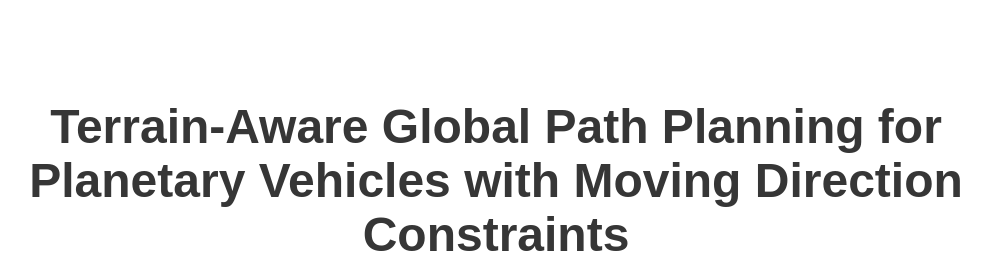
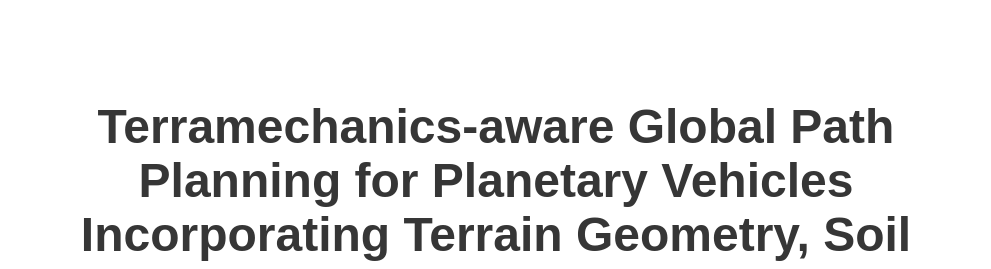
Before and after one commit to fengwh123/Terramechanics-aware-Global-Path-Planning, a plain HTML site: page index.html in a window 1280 px wide. Shown: the top 269 px of the page, without its empty margins (144-1135 px from the left). Drawn offline with nearby package versions, Linux system fonts and the light colour scheme; some icons are missing; a web font is replaced by a local one.

Commit message:
modify title

```diff
--- a/index.html
+++ b/index.html
@@ -59,7 +59,7 @@
       <div class="container is-max-desktop">
         <div class="columns is-centered">
           <div class="column has-text-centered">
-            <h1 class="title is-1 publication-title">Terrain-Aware Global Path Planning for Planetary Vehicles with Moving Direction Constraints</h1>
+            <h1 class="title is-1 publication-title">Terramechanics-aware Global Path Planning for Planetary Vehicles Incorporating Terrain Geometry, Soil Mechanics and Vehicle Behaviors</h1>
             <!-- <div class="is-size-5 publication-authors">
               <span class="author-block">
                 <a>Wenhao Feng</a><sup>1</sup>,</span>
```
